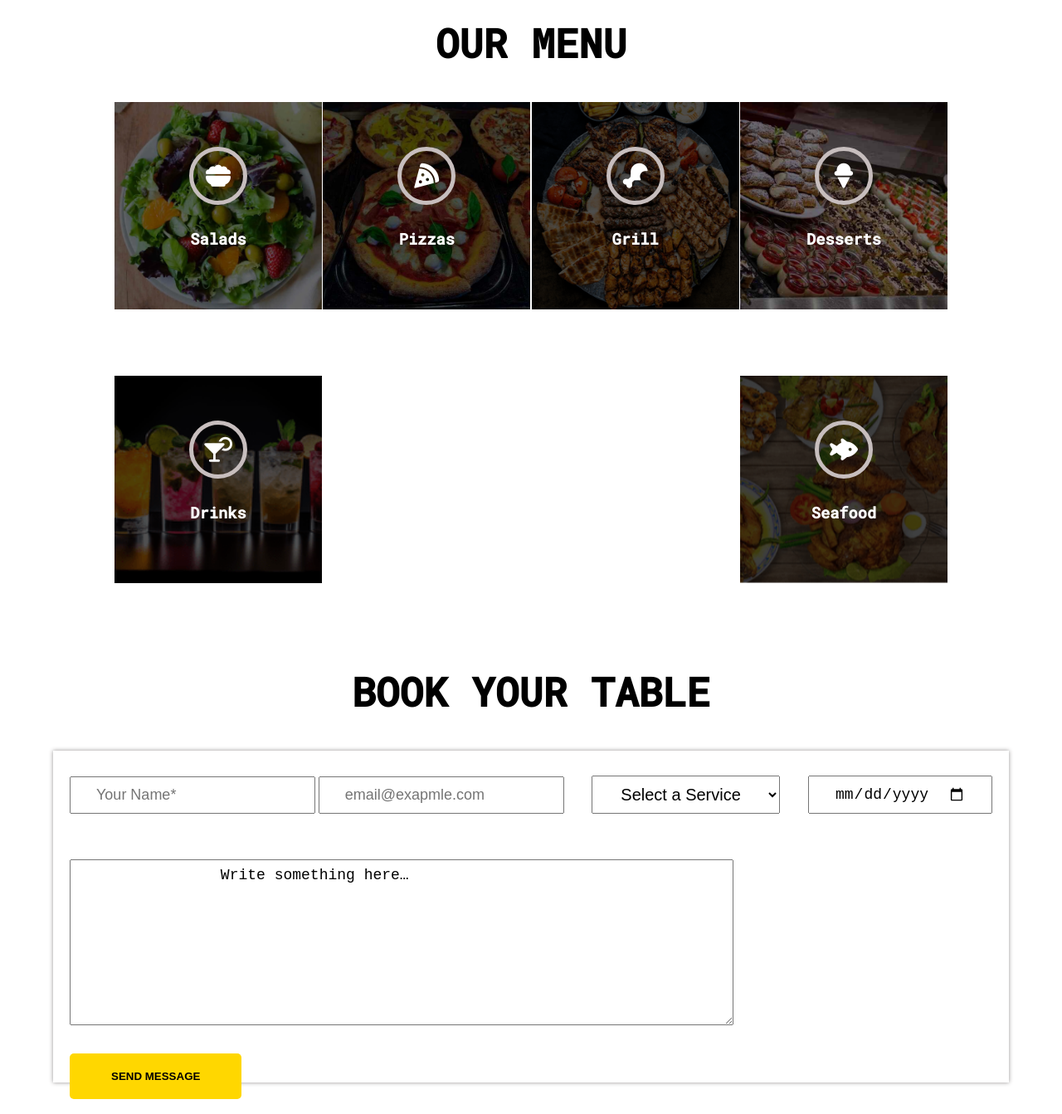
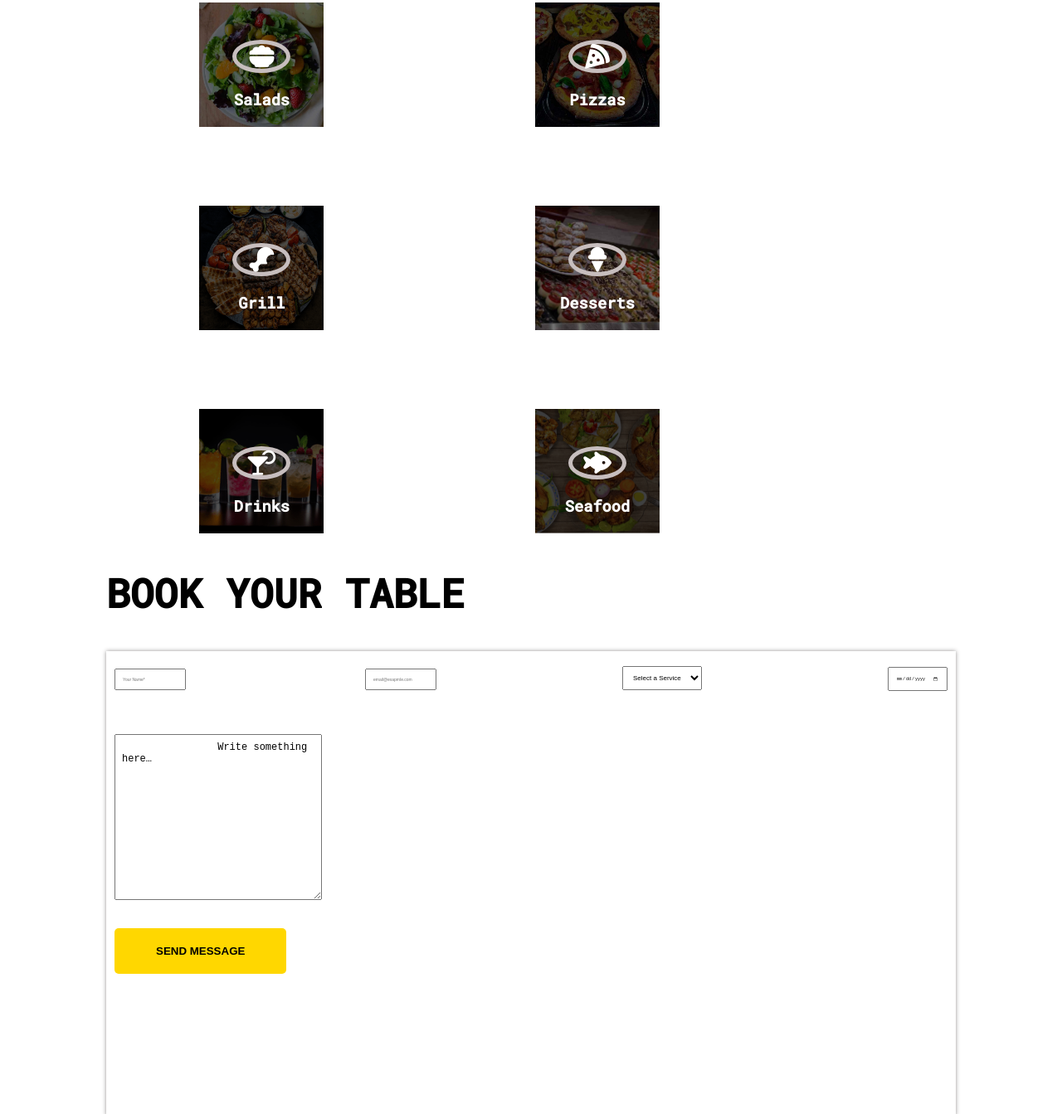
Before and after one commit to sheikhmirfan1/project, a plain HTML site: page index.html in a window 1280 px wide. Shown: the part 840-2183 px from the top of the page at 83% size. Drawn offline with Linux system fonts and the light colour scheme.

Commit message:
responsive

```diff
--- a/css/style.css
+++ b/css/style.css
@@ -2,7 +2,7 @@
   box-sizing: border-box;
 }
 body {
-  width: 100%;
+  width: 80%;
   margin: 0 auto;
   font-family: "Roboto Mono", "Space Grotesk", system-ui, -apple-system,
     BlinkMacSystemFont, "Segoe UI", Roboto, Oxygen, Ubuntu, Cantarell,
@@ -18,7 +18,7 @@ body {
 .main-logo {
   position: fixed;
   top: 0;
-  width: 100%;
+  width: 80%;
   overflow: hidden;
   display: flex;
   align-items: center;
@@ -84,7 +84,7 @@ ul {
 .hero-image {
   display: flex;
   flex-wrap: wrap;
-  justify-content: space-between;
+  justify-content: space-evenly;
   margin: 3%;
 }
 
@@ -242,7 +242,7 @@ h3 {
 }
 
 .booking-1 {
-  width: 90%;
+  width: 100%;
   margin: 0 auto;
   height: 50vh;
   background-color: #fff;
@@ -342,13 +342,179 @@ li {
 }
 
 @media (min-width: 0px) {
+  body {
+  width: 80%;
+  margin: 0 auto;
+  overflow: hidden;
+
+}
+header{
+  width: 100%;
+
+}
+  .nav-link {
+    display: none;
+  }
+ .hero {
+  /* width: 100%; */
+  height: 70vh;
+  display: flex;
+  align-items: center;
+}
+
+.hero::before {
+  background-image: url(/image/chilli.avif);
+  background-size: cover;
+}
+.hero-image{
+  /* display: grid;
+  grid-template-columns: repeat(1 , 1fr); */
+  display: none;
+}
+.main-logo {
+  width: 40%;
+  background-color: rgb(245, 245, 245);
+}
+.container-main{
+  display: grid;
+  grid-template-columns: repeat(2 , 2fr);
+  justify-content: center;
+  grid-template-rows: repeat(2, 1fr);
+  grid-gap: 10px;
+  margin-top: 80px;
+}
+.menu-list {
+  width: 150px;
+  height: 150px;
+  padding: 45px;
+  display: flex;
+  justify-content: space-evenly;
+  flex-direction: column;
+  align-items: center;
+  background-image: url(/dark-img/Salad-6-modified_50kb.jpg);
+  background-size: cover;
+  background-position: center;
+  /* margin-bottom: 20px; */
+
+  /* filter: brightness(40%); */
+}
+.menu-list-1 {
+  width: 150px;
+  height: 150px;
+  padding: 45px;
+  display: flex;
+  justify-content: space-evenly;
+  flex-direction: column;
+  align-items: center;
+  background-image: url(/dark-img/pizza-modified_50.jpeg);
+  background-size: cover;
+  background-position: center;
+
+  /* filter: brightness(40%); */
+}
+.menu-list-2 {
+  width: 150px;
+  height: 150px;
+  padding: 45px;
+  display: flex;
+  justify-content: space-evenly;
+  flex-direction: column;
+  align-items: center;
+  background-image: url(/dark-img/mixgrill-modified_50.png);
+  background-size: cover;
+  background-position: center;
+
+  /* filter: brightness(40%); */
+}
+.menu-list-3 {
+  width: 150px;
+  height: 150px;
+  padding: 45px;
+  display: flex;
+  justify-content: space-evenly;
+  flex-direction: column;
+  align-items: center;
+  background-image: url(/dark-img/dessert-modified_50.jpeg);
+  background-size: cover;
+  background-position: center;
+
+  /* filter: brightness(40%); */
+}
+.menu-list-4 {
+  width: 150px;
+  height: 150px;
+  padding: 45px;
+  display: flex;
+  justify-content: space-evenly;
+  flex-direction: column;
+  align-items: center;
+  background-image: url(/dark-img/drinks-modified_50.png);
+  background-size: cover;
+  background-position: center;
+
+  /* filter: brightness(40%); */
+}
+.menu-list-5 {
+  width: 150px;
+  height: 150px;
+  padding: 45px;
+  display: flex;
+  justify-content: space-evenly;
+  flex-direction: column;
+  align-items: center;
+  background-image: url(/dark-img/see_food-modified_50.png);
+  background-size: cover;
+  background-position: center;
+
+  /* filter: brightness(40%); */
+}
+
+.booking-1 {
+  width: 100%;
+  margin: 0 auto;
+  height: 70vh;
+  background-color: #fff;
+  padding: 10px;
+  box-shadow: #959292 0px 0px 5px;
+}
+.table-book{
+  display: flex;
+  flex-wrap: wrap;
+}
+input {
+  /* height: 100px; */
+  font-size: 5px;
+  padding: 8px;
+}
+select,
+.form-select {
+  font-size: 8px;
+  padding: 8px;
+}
+textarea {
+  margin-top: 45px;
+  font-size: 12px;
+  padding: 8px 8px;
+  width: 250px;
+  height: 200px;
+}
+.footer-main {
+
+  display: flex;;
+  flex-wrap: wrap;
+  text-align: center;
+  list-style-type: none;
+}
+
+
 }
 
 @media (min-width: 576px) {
+
 }
 
 @media (min-width: 768px) {
+
 }
 
-@media (min-width: 992px) {
-}
+@media (min-width: 992px) {}
```
